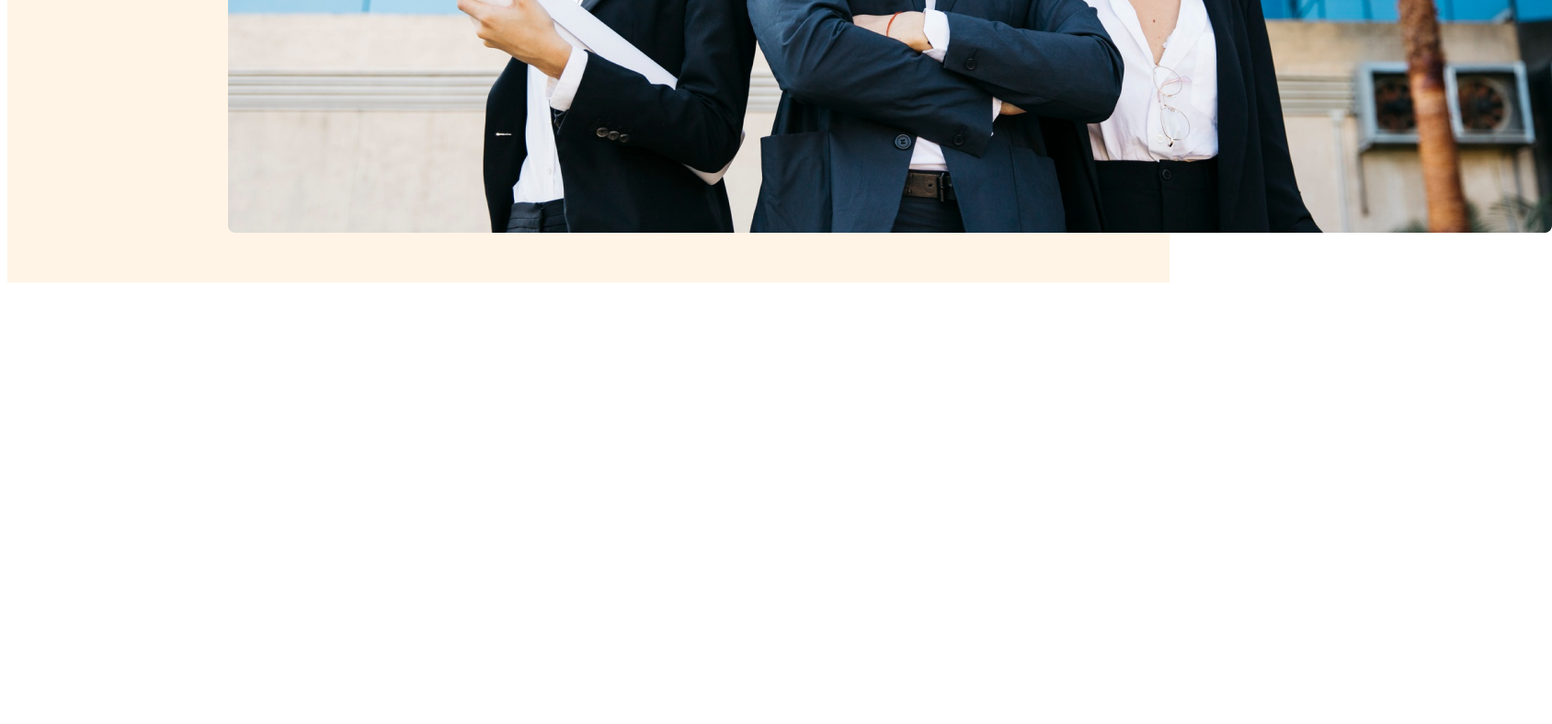
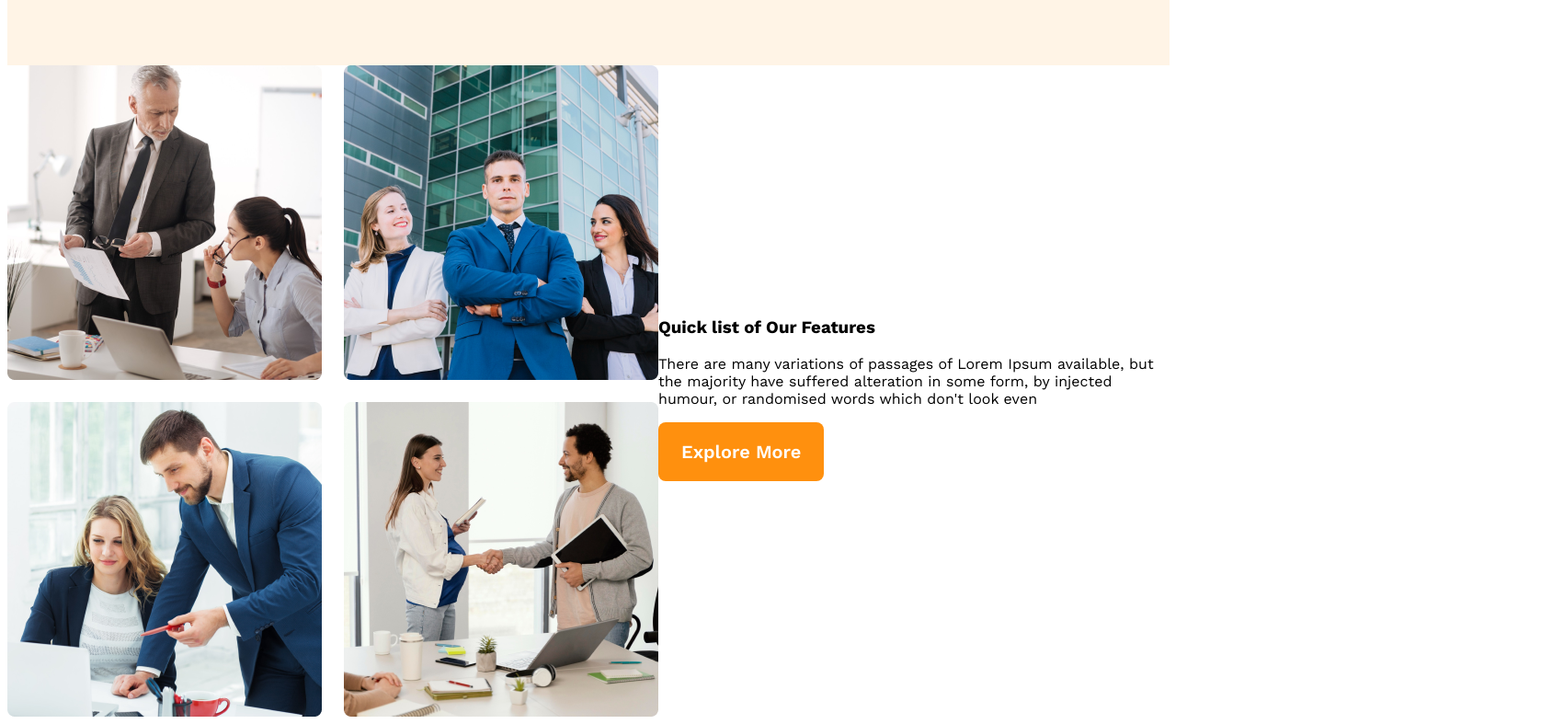
Before and after one commit to arafatshuvo45/g3-architects, a plain HTML site: page index.html in a window 1280 px wide. Shown: the part 971-1758 px from the top of the page at 92% size, 1688 px wide, since content can reach past the window. Before the commit the page ends 1286 px from the top, so only its background shows below. Drawn offline with nearby package versions, Linux system fonts and the light colour scheme.

Commit message:
added content

```diff
--- a/index.html
+++ b/index.html
@@ -40,7 +40,28 @@
 
         </div>
     </header>
-    <main></main>
+    <main>
+        <!-- team section start -->
+        <section class="teams-container">
+
+            <div class="teams-img-container">
+                <img src="images/team1.png" alt="">
+                <img src="images/team2.png" alt="">
+                <img src="images/team3.png" alt="">
+                <img src="images/team4.png" alt="">
+
+            </div>
+            <div class="teams-text">
+
+                <h3 class="teams-title">Quick list of Our Features</h3>
+
+                <p class="teams-description">There are many variations of passages of Lorem Ipsum available, but the
+                    majority have suffered
+                    alteration in some form, by injected humour, or randomised words which don't look even</p>
+                <button class="btn-primary">Explore More</button>
+            </div>
+        </section>
+    </main>
     <footer></footer>
 </body>
 
--- a/style.css
+++ b/style.css
@@ -1,9 +1,26 @@
 /* work sanse font */
+
+*body {
+    margin: 0;
+    padding: 0;
+
+}
 
 @import url('https://fonts.googleapis.com/css2?family=Work+Sans:wght@400;500;600;700;800&display=swap');
 
 * {
     font-family: 'Work Sans', sans-serif;
+}
+
+.btn-primary {
+    border-radius: 8px;
+    background: #FF900E;
+    padding: 20px 25px;
+    color: white;
+    font-size: 1.25rem;
+    font-weight: 600;
+    cursor: pointer;
+    border: 0;
 }
 
 header {
@@ -58,4 +75,61 @@ nav li {
     color: #131313;
 }
 
-.btn-primary {}
+.banner>img {
+    width: 100%;
+    margin: 20px;
+}
+
+/* responsive medeia query */
+
+@media screen and (max-width: 576px) {
+    header {
+        padding: 20px;
+    }
+
+    nav {
+        flex-direction: column;
+    }
+
+    .banner>img {
+        width: 100%;
+        margin: 10px auto;
+    }
+}
+
+/* tablet or medium devices */
+
+@media screen and (min-width:576px) and (max-width: 960px) {
+
+    nav {
+        flex-direction: column;
+    }
+
+    header {
+        padding: 50px;
+    }
+
+    .banner>img {
+        width: 100%;
+        margin: 20px auto;
+    }
+}
+
+
+/* main section */
+
+main {
+    max-width: 1440px;
+    margin: 0 auto;
+}
+
+.teams-container {
+    display: flex;
+    align-items: center;
+}
+
+.teams-img-container {
+    display: grid;
+    grid-template-columns: repeat(2, 1fr);
+    gap: 24px;
+}
```
